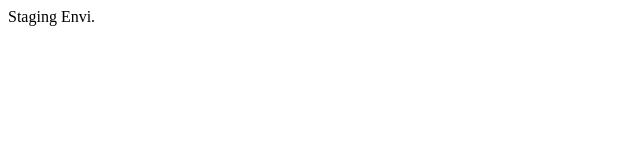
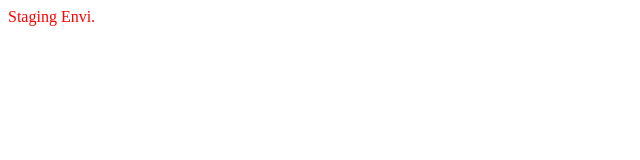
Before and after one commit to sonalalamkane/Git-Assignment, a plain HTML site: page index.html in a window 1280 px wide. Shown: the whole page, without its empty margins (0-640 px from the left). Drawn offline with Linux system fonts and the light colour scheme.

Commit message:
red color

```diff
--- a/index.html
+++ b/index.html
@@ -1,5 +1,5 @@
 <html>
 <body>
-Staging Envi.
+<font color='red'>Staging Envi.</font>
 </body>
 </html>
```
